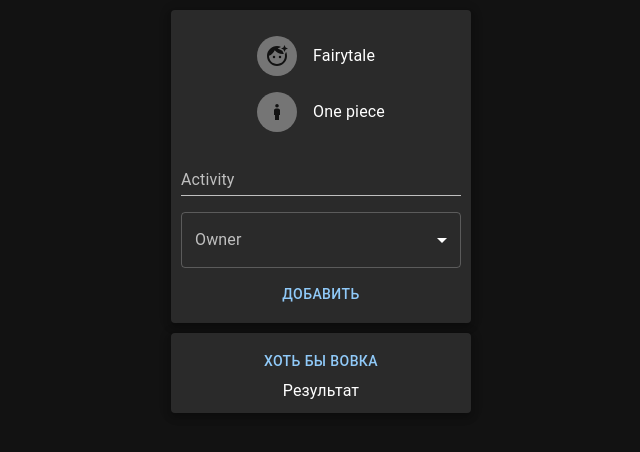
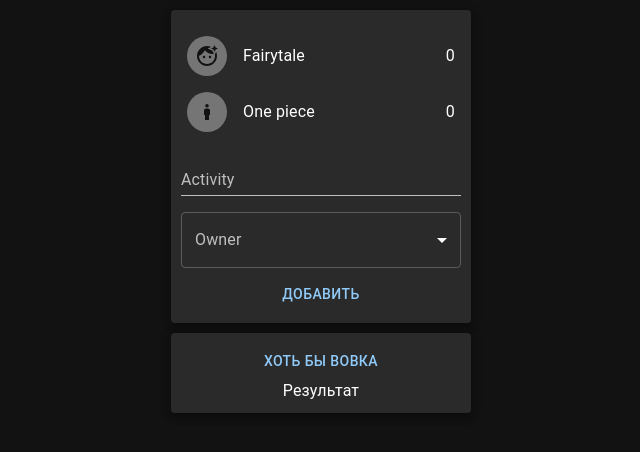
Before and after one commit to rasolko/randomizer, a React (Create React App) app: page / in a window 1280 px wide. Shown: the top 452 px of the page, without its empty margins (319-959 px from the left). Built offline with nearby package versions, Linux system fonts and the light colour scheme.

Commit message:
feat: add counts

```diff
--- a/src/App.tsx
+++ b/src/App.tsx
@@ -101,13 +101,20 @@ function App() {
                         maxHeight: 300,
                     }}>
                         {activities.map(el => {
-                            return <ListItem key={el.id}>
+                            return <ListItem style={{
+                                width: '300px',
+                                display: 'flex',
+                                justifyContent: 'space-between',
+                            }} key={el.id}>
                                 <ListItemAvatar>
                                     <Avatar>
                                         {el.owner === 'Ксюша' ? <FaceRetouchingNaturalIcon/> : <BoyIcon/>}
                                     </Avatar>
                                 </ListItemAvatar>
                                 <ListItemText primary={el.name}></ListItemText>
+                                <ListItemText style={{
+                                    textAlign: 'right',
+                                }}  primary={el.counter}></ListItemText>
                             </ListItem>
                         })}
                     </List>
```
Also changed, not shown: package.json (+7 -1 lines), 1 other file (tests, documents, lock files or other folders).
